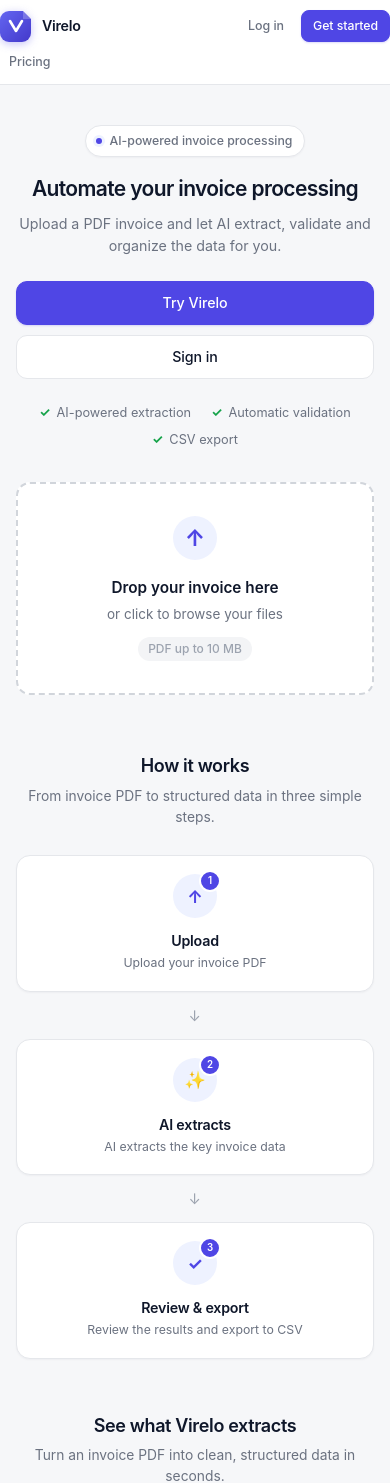
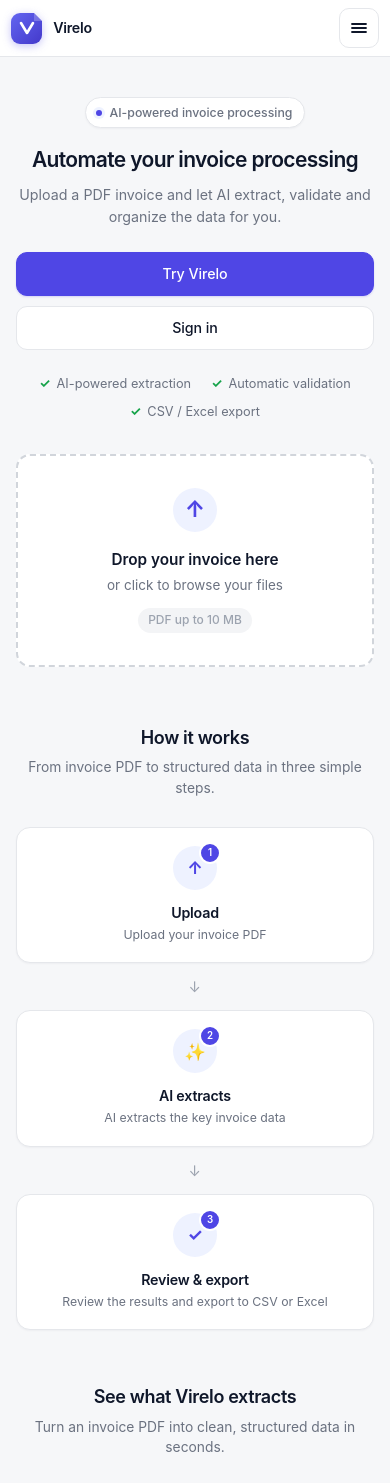
Before and after one commit to Belannandere/Virelo, a FastAPI app: page / in a window 390 px wide. Shown: the top 1483 px of the page. Run offline with FastAPI, Linux system fonts and the light colour scheme.

Commit message:
Refine navigation: centered links, guest/auth variants, mobile menu

```diff
--- a/app/static/style.css
+++ b/app/static/style.css
@@ -111,7 +111,7 @@
     --code-bg: #1f2937;
     --code-text: #e2e8f0;
 
-        /* Bootstrap variable overrides so its components repaint too */
+    /* Bootstrap variable overrides so its components repaint too */
     --bs-body-bg: var(--bg);
     --bs-body-color: var(--text);
     --bs-body-color-rgb: 248, 250, 252;
@@ -168,7 +168,6 @@ hr {
     margin: 20px 0;
 }
 
-
 code {
     background: var(--code-bg);
     color: var(--code-text);
@@ -313,7 +312,7 @@ h3 { font-size: 1rem; }
     gap: 4px;
 }
 
-/* --- Right: auth actions --- */
+/* --- Right: actions / account --- */
 .app-nav-right {
     justify-self: end;
     display: flex;
@@ -348,6 +347,74 @@ h3 { font-size: 1rem; }
     border-radius: 8px;
 }
 
+/* --- Mobile toggle (hidden on desktop) --- */
+.app-nav-toggle {
+    display: none;
+    width: 40px;
+    height: 40px;
+    padding: 0;
+    border: 1px solid var(--border);
+    border-radius: 10px;
+    background: var(--surface);
+    color: var(--text);
+    cursor: pointer;
+    align-items: center;
+    justify-content: center;
+    transition: var(--transition);
+}
+.app-nav-toggle:hover {
+    background: var(--surface-hover);
+    border-color: var(--border-strong);
+}
+.app-nav-toggle .nav-toggle-close { display: none; }
+.app-nav-toggle.is-open .nav-toggle-open { display: none; }
+.app-nav-toggle.is-open .nav-toggle-close { display: block; }
+
+/* --- Mobile dropdown (hidden by default) --- */
+.app-nav-mobile { display: none; }
+
+.app-nav-mobile-inner {
+    display: flex;
+    flex-direction: column;
+    gap: 2px;
+    padding: 10px 0 16px;
+}
+
+.app-nav-mobile-link {
+    display: flex;
+    align-items: center;
+    justify-content: space-between;
+    padding: 12px 6px;
+    color: var(--text);
+    font-size: 0.95rem;
+    font-weight: 500;
+    border-radius: var(--radius-sm);
+    background: transparent;
+    border: none;
+    width: 100%;
+    text-align: left;
+    cursor: pointer;
+    font-family: inherit;
+    transition: var(--transition);
+    line-height: 1.3;
+}
+.app-nav-mobile-link:hover {
+    background: var(--surface-hover);
+}
+.app-nav-mobile-link-danger { color: var(--danger); }
+.app-nav-mobile-link-danger:hover { background: var(--danger-soft); }
+
+.app-nav-mobile-sep {
+    height: 1px;
+    background: var(--border);
+    margin: 8px 0;
+}
+
+.app-nav-mobile .btn {
+    margin-top: 8px;
+    justify-content: center;
+}
+
 /* --- Usage pill --- */
 .usage-pill {
     display: inline-flex;
@@ -364,10 +431,8 @@ h3 { font-size: 1rem; }
     letter-spacing: 0.01em;
 }
 
-/* --- Account menu --- */
-.account-menu {
-    position: relative;
-}
+/* --- Account menu (dropdown) --- */
+.account-menu { position: relative; }
 
 .account-menu-trigger {
     display: inline-flex;
@@ -410,9 +475,7 @@ h3 { font-size: 1rem; }
     color: var(--text-tertiary);
     transition: transform 0.15s ease;
 }
-.account-menu.is-open .account-menu-caret {
-    transform: rotate(180deg);
-}
+.account-menu.is-open .account-menu-caret { transform: rotate(180deg); }
 
 .account-menu-dropdown {
     position: absolute;
@@ -466,9 +529,7 @@ h3 { font-size: 1rem; }
     background: var(--surface-hover);
     color: var(--text);
 }
-.account-menu-item-danger {
-    color: var(--danger);
-}
+.account-menu-item-danger { color: var(--danger); }
 .account-menu-item-danger:hover {
     background: var(--danger-soft);
     color: var(--danger-text);
@@ -1310,37 +1371,41 @@ h3 { font-size: 1rem; }
         padding-bottom: 48px;
     }
 
-    /* Two-row navbar:
-       row 1: [brand]            [auth actions]
-       row 2: [primary navigation spanning full width] */
+    /* Single-row navbar: [brand]  [hamburger]
+       Center and right groups collapse into the mobile dropdown. */
     .app-navbar { margin-bottom: 24px; }
 
     .app-navbar-inner {
-        grid-template-columns: auto 1fr;
-        grid-template-rows: auto auto;
+        grid-template-columns: auto auto;
         column-gap: 12px;
-        row-gap: 8px;
-        height: auto;
-        padding: 10px 0;
+        height: 56px;
     }
 
     .app-brand {
         grid-column: 1;
         grid-row: 1;
-    }
-
+        justify-self: start;
+    }
+
+    .app-nav-center,
     .app-nav-right {
+        display: none;
+    }
+
+    .app-nav-toggle {
+        display: inline-flex;
         grid-column: 2;
         grid-row: 1;
         justify-self: end;
-        gap: 8px;
-    }
-
-    .app-nav-center {
-        grid-column: 1 / -1;
-        grid-row: 2;
-        justify-self: start;
-        gap: 2px;
+    }
+
+    .app-nav-mobile:not([hidden]) {
+        display: block;
+        border-top: 1px solid var(--border);
+    }
+
+    .app-nav-mobile-inner {
+        padding: 10px 0 18px;
     }
 
     .hero-title { font-size: 1.6rem; }
@@ -1381,11 +1446,6 @@ h3 { font-size: 1rem; }
     .field .value { font-size: 0.86rem; }
 
     .form-actions .btn { flex: 1; }
-
-    .usage-pill {
-        font-size: 0.74rem;
-        padding: 3px 8px;
-    }
 }
 
 @media (max-width: 480px) {
@@ -1393,13 +1453,6 @@ h3 { font-size: 1rem; }
     .hero-actions .btn { width: 100%; }
 
     .app-navbar-inner { column-gap: 8px; }
-
-    .app-nav-link { padding: 6px 9px; font-size: 0.83rem; }
-
-    .app-nav-right .btn.btn-sm {
-        padding: 6px 11px;
-        font-size: 0.82rem;
-    }
 
     .app-brand-name { font-size: 0.95rem; }
 
--- a/app/templates/base.html
+++ b/app/templates/base.html
@@ -8,9 +8,6 @@
     <link href="https://cdn.jsdelivr.net/npm/bootstrap@5.3.3/dist/css/bootstrap.min.css" rel="stylesheet">
     <link rel="stylesheet" href="/static/style.css">
     <script>
-    /* Apply saved theme before first paint to avoid a flash.
-       We set BOTH data-theme (our custom variables) and data-bs-theme
-       (Bootstrap 5.3's own dark mode) so all components stay in sync. */
     (function () {
         function apply(theme) {
             var root = document.documentElement;
@@ -27,7 +24,7 @@
             } else {
                 apply('light');
             }
-        } catch (e) { /* localStorage may be blocked; ignore */ }
+        } catch (e) {}
     })();
     </script>
 </head>
@@ -55,19 +52,24 @@
                 <span class="app-brand-name">Virelo</span>
             </a>
 
-            {# --- CENTER: primary navigation --- #}
+            {# --- CENTER: primary navigation (desktop only) --- #}
             <div class="app-nav-center">
                 {% if current_user %}
                     <a class="app-nav-link {% if request.url.path.startswith('/invoices') %}is-active{% endif %}"
                        href="/invoices">Invoices</a>
                     <a class="app-nav-link {% if request.url.path.startswith('/upload') %}is-active{% endif %}"
                        href="/upload">Upload</a>
-                {% endif %}
                     <a class="app-nav-link {% if request.url.path == '/pricing' %}is-active{% endif %}"
                        href="/pricing">Pricing</a>
+                {% else %}
+                    <a class="app-nav-link" href="/#features">Features</a>
+                    <a class="app-nav-link" href="/#how-it-works">How it works</a>
+                    <a class="app-nav-link {% if request.url.path == '/pricing' %}is-active{% endif %}"
+                       href="/pricing">Pricing</a>
+                {% endif %}
             </div>
 
-            {# --- RIGHT: auth actions --- #}
+            {# --- RIGHT: actions / account controls --- #}
             <div class="app-nav-right">
                 {% if current_user %}
                     {% set used = current_user.invoices_used or 0 %}
@@ -104,11 +106,10 @@
                             <a class="account-menu-item" role="menuitem" href="/account">Account</a>
                             <a class="account-menu-item" role="menuitem" href="/settings">Settings</a>
                             <button type="button"
-                                    class="account-menu-item theme-toggle"
-                                    id="theme-toggle"
+                                    class="account-menu-item theme-toggle theme-toggle-btn"
                                     role="menuitem">
                                 <span>Theme</span>
-                                <span class="theme-toggle-value" id="theme-toggle-value">Light</span>
+                                <span class="theme-toggle-value">Light</span>
                             </button>
                             <div class="account-menu-sep"></div>
                             <a class="account-menu-item account-menu-item-danger" role="menuitem" href="/logout">Logout</a>
@@ -117,6 +118,49 @@
                 {% else %}
                     <a class="app-nav-link" href="/login">Log in</a>
                     <a class="btn btn-primary btn-sm" href="/register">Get started</a>
+                {% endif %}
+            </div>
+
+            {# --- Mobile toggle (only visible < 768px) --- #}
+            <button type="button"
+                    class="app-nav-toggle"
+                    id="app-nav-toggle"
+                    aria-label="Open menu"
+                    aria-expanded="false"
+                    aria-controls="app-nav-mobile">
+                <svg class="nav-toggle-open" width="20" height="20" viewBox="0 0 20 20" fill="none"
+                     stroke="currentColor" stroke-width="1.8" stroke-linecap="round">
+                    <path d="M3 6h14M3 10h14M3 14h14"/>
+                </svg>
+                <svg class="nav-toggle-close" width="20" height="20" viewBox="0 0 20 20" fill="none"
+                     stroke="currentColor" stroke-width="1.8" stroke-linecap="round">
+                    <path d="M5 5l10 10M15 5L5 15"/>
+                </svg>
+            </button>
+        </div>
+
+        {# --- Mobile dropdown (hidden by default) --- #}
+        <div class="app-nav-mobile" id="app-nav-mobile" hidden>
+            <div class="container app-nav-mobile-inner">
+                {% if current_user %}
+                    <a class="app-nav-mobile-link" href="/invoices">Invoices</a>
+                    <a class="app-nav-mobile-link" href="/upload">Upload</a>
+                    <a class="app-nav-mobile-link" href="/pricing">Pricing</a>
+                    <div class="app-nav-mobile-sep"></div>
+                    <a class="app-nav-mobile-link" href="/account">Account</a>
+                    <a class="app-nav-mobile-link" href="/settings">Settings</a>
+                    <button type="button" class="app-nav-mobile-link theme-toggle-btn">
+                        <span>Theme</span>
+                        <span class="theme-toggle-value">Light</span>
+                    </button>
+                    <a class="app-nav-mobile-link app-nav-mobile-link-danger" href="/logout">Logout</a>
+                {% else %}
+                    <a class="app-nav-mobile-link" href="/#features">Features</a>
+                    <a class="app-nav-mobile-link" href="/#how-it-works">How it works</a>
+                    <a class="app-nav-mobile-link" href="/pricing">Pricing</a>
+                    <div class="app-nav-mobile-sep"></div>
+                    <a class="app-nav-mobile-link" href="/login">Log in</a>
+                    <a class="btn btn-primary btn-block" href="/register">Get started</a>
                 {% endif %}
             </div>
         </div>
@@ -128,22 +172,22 @@
 
     <script>
     (function () {
+        // ---- Account dropdown (desktop) ----
         var menu = document.getElementById('account-menu');
-        if (!menu) return;
-
+        if (menu) {
             var trigger = document.getElementById('account-menu-trigger');
             var dropdown = document.getElementById('account-menu-dropdown');
 
-        function open() {
+            var open = function () {
                 dropdown.hidden = false;
                 trigger.setAttribute('aria-expanded', 'true');
                 menu.classList.add('is-open');
-        }
-        function close() {
+            };
+            var close = function () {
                 dropdown.hidden = true;
                 trigger.setAttribute('aria-expanded', 'false');
                 menu.classList.remove('is-open');
-        }
+            };
 
             trigger.addEventListener('click', function (e) {
                 e.stopPropagation();
@@ -157,36 +201,56 @@
             document.addEventListener('keydown', function (e) {
                 if (e.key === 'Escape') close();
             });
-    })();
+        }
 
-        // Theme toggle
-    (function () {
-        var btn = document.getElementById('theme-toggle');
-        var label = document.getElementById('theme-toggle-value');
-        if (!btn) return;
+        // ---- Mobile menu ----
+        var navToggle = document.getElementById('app-nav-toggle');
+        var navMobile = document.getElementById('app-nav-mobile');
+        if (navToggle && navMobile) {
+            var closeMobile = function () {
+                navMobile.hidden = true;
+                navToggle.setAttribute('aria-expanded', 'false');
+                navToggle.classList.remove('is-open');
+            };
 
+            navToggle.addEventListener('click', function () {
+                var isOpen = !navMobile.hidden;
+                navMobile.hidden = isOpen;
+                navToggle.setAttribute('aria-expanded', String(!isOpen));
+                navToggle.classList.toggle('is-open', !isOpen);
+            });
+
+            // Close when a link inside is clicked (except theme toggle)
+            navMobile.querySelectorAll('a').forEach(function (link) {
+                link.addEventListener('click', function () { closeMobile(); });
+            });
+        }
+
+        // ---- Theme toggles (works everywhere by class) ----
         var root = document.documentElement;
 
-        function currentTheme() {
+        var currentTheme = function () {
             return root.getAttribute('data-theme') || 'light';
-        }
-        function apply(theme) {
+        };
+        var applyTheme = function (theme) {
             root.setAttribute('data-theme', theme);
             root.setAttribute('data-bs-theme', theme);
-        }
-        function refresh() {
-            if (label) {
-                label.textContent = currentTheme() === 'dark' ? 'Dark' : 'Light';
-            }
-        }
-        refresh();
+        };
+        var refreshThemeLabels = function () {
+            document.querySelectorAll('.theme-toggle-value').forEach(function (el) {
+                el.textContent = currentTheme() === 'dark' ? 'Dark' : 'Light';
+            });
+        };
+        refreshThemeLabels();
 
+        document.querySelectorAll('.theme-toggle-btn').forEach(function (btn) {
             btn.addEventListener('click', function (e) {
                 e.preventDefault();
                 var next = currentTheme() === 'dark' ? 'light' : 'dark';
-            apply(next);
+                applyTheme(next);
                 try { localStorage.setItem('virelo-theme', next); } catch (_) {}
-            refresh();
+                refreshThemeLabels();
+            });
         });
     })();
     </script>
--- a/app/templates/index.html
+++ b/app/templates/index.html
@@ -22,7 +22,7 @@
     <ul class="hero-features">
         <li><span class="check">✓</span> AI-powered extraction</li>
         <li><span class="check">✓</span> Automatic validation</li>
-        <li><span class="check">✓</span> CSV export</li>
+        <li><span class="check">✓</span> CSV / Excel export</li>
     </ul>
 </section>
 
@@ -37,7 +37,7 @@
     </a>
 </section>
 
-<section class="section">
+<section class="section" id="how-it-works">
     <div class="section-header">
         <h2>How it works</h2>
         <p>From invoice PDF to structured data in three simple steps.</p>
@@ -58,7 +58,7 @@
         <div class="step">
             <div class="step-icon" data-step="3">✓</div>
             <h3 class="step-title">Review &amp; export</h3>
-            <p class="step-desc">Review the results and export to CSV</p>
+            <p class="step-desc">Review the results and export to CSV or Excel</p>
         </div>
     </div>
 </section>
@@ -106,7 +106,7 @@
     </div>
 </section>
 
-<section class="features">
+<section class="features" id="features">
     <div class="feature-card">
         <div class="feature-icon">✨</div>
         <h3>AI Extraction</h3>
@@ -120,7 +120,7 @@
     <div class="feature-card">
         <div class="feature-icon">⬇</div>
         <h3>Export</h3>
-        <p>Download structured invoice data as CSV.</p>
+        <p>Download structured invoice data as CSV or Excel.</p>
     </div>
 </section>
 {% endblock %}
```
Lines whose indentation alone changed are shown as unchanged.
